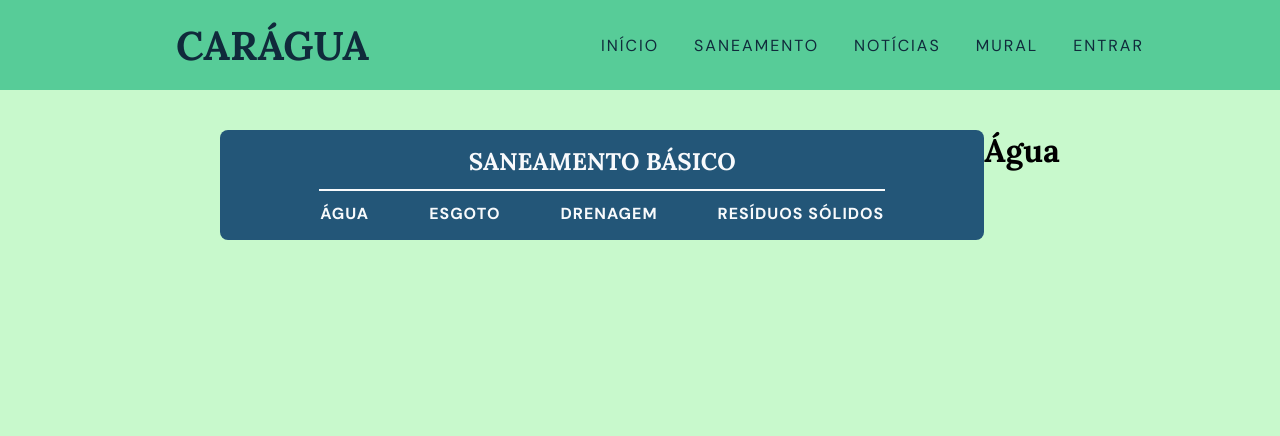
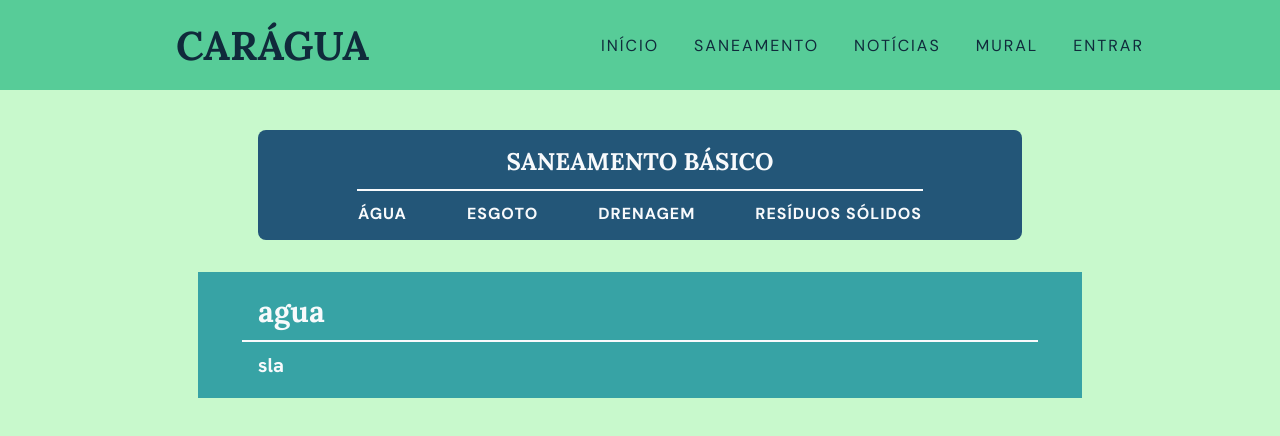
Before and after one commit to lucca-sayuri/car-agua, a React (Vite) app: page /info/1 in a window 1280 px wide. Shown: the top 436 px of the page. Built offline with nearby package versions, Linux system fonts and the light colour scheme.

Commit message:
continuando página de info

```diff
--- a/src/components/InfoNav/InfoNav.jsx
+++ b/src/components/InfoNav/InfoNav.jsx
@@ -5,6 +5,7 @@ function infoNavClass ({ isActive }) {
 }
 
 export default function InfoNav() {
+
     return (
         <>
             <div className="info-nav-box">
--- a/src/components/InfoText/InfoText.css
+++ b/src/components/InfoText/InfoText.css
@@ -0,0 +1,31 @@
+.info-text-box {
+    background-color: #37a3a5;
+    display: flex;
+    flex-direction: column;
+    color: var(--color-white);
+    text-align: justify;
+    align-items: center;
+    width: 100%;
+    padding: 20px 60px;
+    gap: 10px;
+    max-height: fit-content;
+}
+
+.info-text-box hr {
+    width: 104%;
+    border-width: 1px;
+    border-color: var(--color-white);
+    border-style: solid;
+}
+
+.info-text-box h1 {
+    width: 100%;
+    font-size: 30px;
+}
+
+.info-text-box p {
+    font-family: var(--font-hanken);
+    font-weight: bold;
+    width: 100%;
+    font-size: 20px;
+}
--- a/src/components/InfoText/InfoText.jsx
+++ b/src/components/InfoText/InfoText.jsx
@@ -1,10 +1,42 @@
+import { useParams } from "react-router"
+import './InfoText.css'
+
 export default function InfoText () {
+    let params = useParams()
+    let text = {title: "agua", desc: "sla"}
+
+    switch (params.infoTab) {
+        case "agua":
+            text.title = "ÁGUA"
+            text.desc = "sadasdasdasdsdasdsadsadasdasdasasdasdasdasd"
+            break;
+
+        case "esgoto":
+            text.title = "ESGOTO"
+            text.desc = "sla 2"
+            break;
+
+        case "drenagem":
+            text.title = "DRENAGEM"
+            text.desc = "sla 3"
+            break;
+
+        case "residuos":
+            text.title = "RESÍDUOS"
+            text.desc = "sla 4"
+            break;
+    }
+
     return (
         <>
             <div className="info-text-box">
                 <h1>
-                    Água
+                    {text.title}
                 </h1>
+                <hr />
+                <p>
+                    {text.desc}
+                </p>
             </div>
         </>
     )
--- a/src/pages/Info/Info.css
+++ b/src/pages/Info/Info.css
@@ -0,0 +1,6 @@
+.info-area {
+    display: flex;
+    align-items: center;
+    flex-direction: column;
+    gap: 32px;
+}
--- a/src/pages/Info/Info.jsx
+++ b/src/pages/Info/Info.jsx
@@ -1,13 +1,15 @@
-import './Info.css'
-import InfoNav from "../../components/InfoNav/InfoNav"
-import InfoText from '../../components/InfoText/InfoText'
+import "./Info.css";
+import InfoNav from "../../components/InfoNav/InfoNav";
+import InfoText from "../../components/InfoText/InfoText";
 
 export default function Info() {
     return (
         <>
-            <InfoNav/>
+            <div className="info-area">
+                <InfoNav />
 
-            <InfoText/>
+                <InfoText />
+            </div>
         </>
-    )
+    );
 }
```
